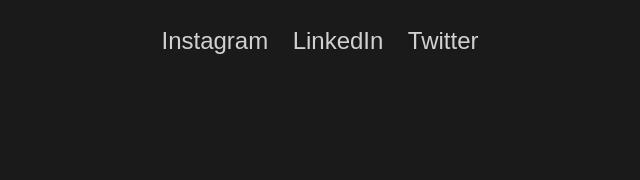
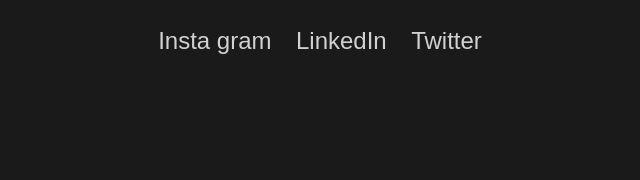
Before and after one commit to tracklack/ricardocarlos-site, a plain HTML site: page index.html in a window 1280 px wide. Shown: the part 472-652 px from the top of the page, 320-960 px from the left. Drawn offline with Linux system fonts and the light colour scheme.

Commit message:
Update index.html

```diff
--- a/index.html
+++ b/index.html
@@ -108,7 +108,7 @@
     </div>
 
     <div class="social-links">
-        <a href="https://www.instagram.com/" target="_blank">Instagram</a>
+        <a href="https://www.instagram.com/" target="_blank">Insta gram</a>
         <a href="https://www.linkedin.com/" target="_blank">LinkedIn</a>
         <a href="https://twitter.com/" target="_blank">Twitter</a>
     </div>
```
